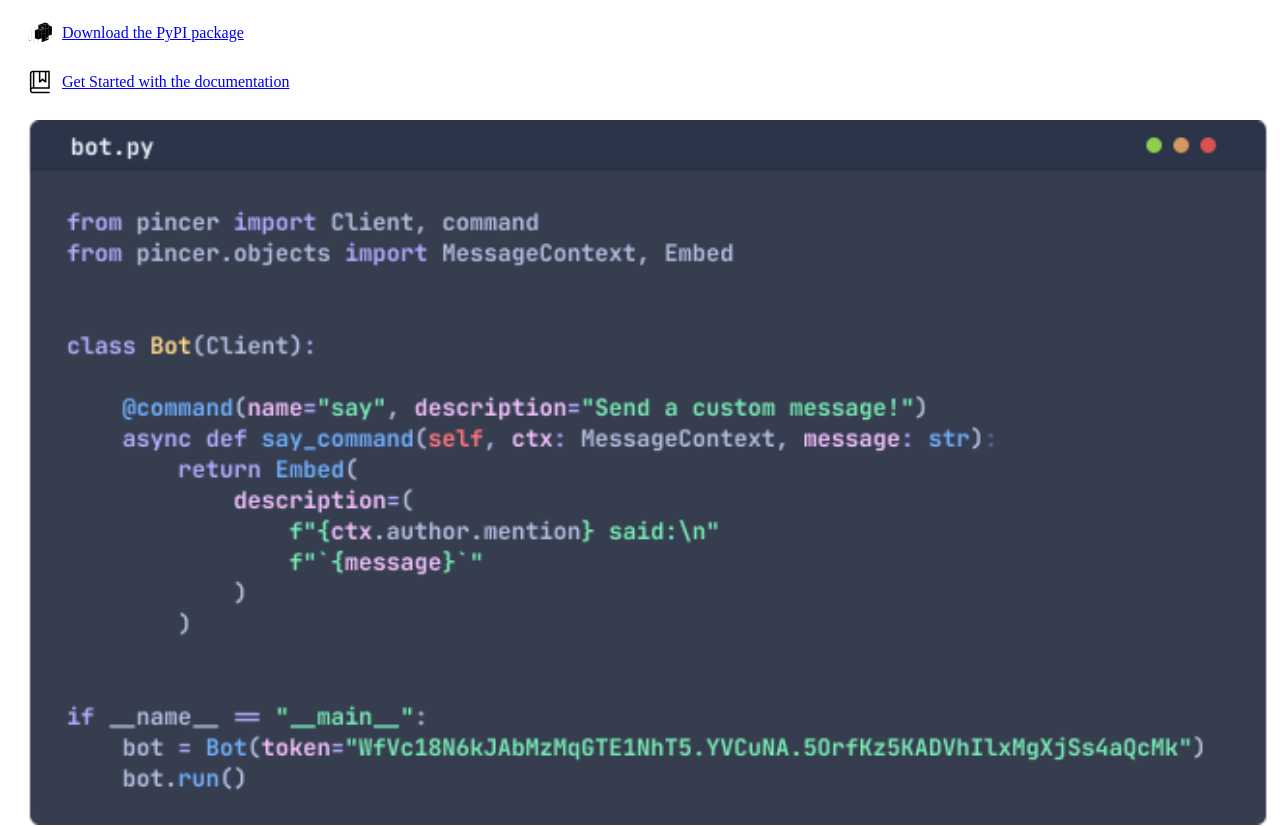
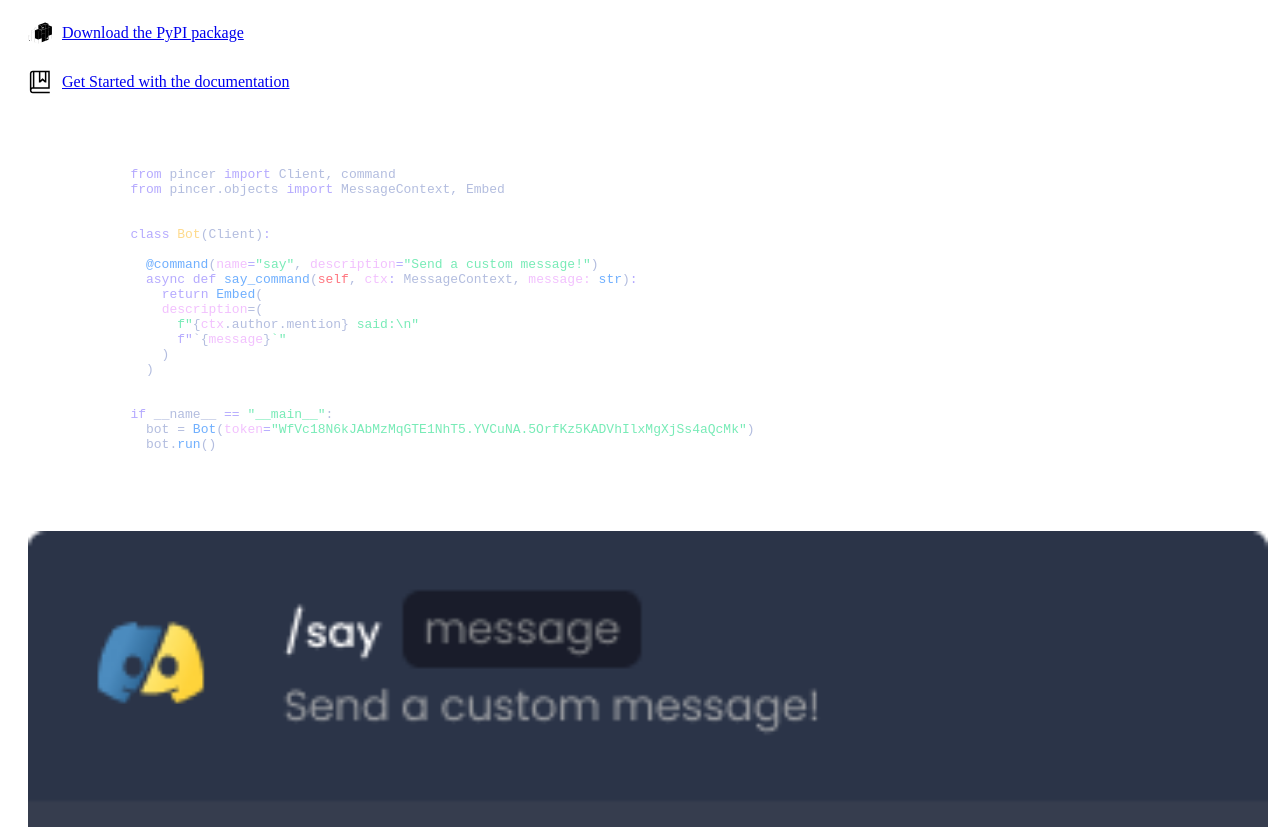
Before and after one commit to Pincer-org/.dev, a Vue app: page / in a window 1280 px wide. Shown: the part 2000-2827 px from the top of the page. Built offline with nearby package versions, Linux system fonts and the light colour scheme; the HTML template or start-up script is replaced by a standard one.

Commit message:
:recycle: Extracting code component

```diff
--- a/src/components/Hero.vue
+++ b/src/components/Hero.vue
@@ -1,6 +1,8 @@
 <script setup>
   import BlueButton from './buttons/BlueButton.vue'
   import GhButton from './buttons/GhButton.vue'
+
+  import BlockCode from './demo/BlockCode.vue'
 </script>
 <template>
   <div class="hero">
@@ -126,8 +128,7 @@
       </nav>
     </div>
     <div class="right">
-      <img src="img/window_code_block.png"
-           alt="API simple Discord bottom with a /say command written written using pincer."/>
+      <BlockCode />
       <img src="img/discord_command_demo.png" alt="An user writing and triggering the /say example command.">
       <img src="img/command_output.png" alt="The result of the /say command.">
     </div>
--- /dev/null
+++ b/src/components/demo/BlockCode.vue
@@ -0,0 +1,39 @@
+<script setup>
+  import T from './T.vue'
+</script>
+<template>
+  <figure>
+    <figcaption>
+      <p></p>
+    </figcaption>
+    <pre>
+      <code>
+        <T c="p">from</T> pincer <T c="p">import</T> Client, command
+        <T c="p">from</T> pincer.objects <T c="p">import</T> MessageContext, Embed
+
+
+        <T c="p">class</T> <T c="y">Bot</T>(Client)<T c="p">:</T>
+
+          <T c="b">@command</T>(<T c="k">name</T><T c="p">=</T><T c="g">"say"</T>, <T c="k">description</T><T c="p">=</T><T c="g">"Send a custom message!"</T>)
+          <T c="p">async def</T> <T c="b">say_command</T>(<T c="r">self</T>, <T c="k">ctx</T><T c="p">:</T> MessageContext, <T c="k">message</T><T c="k">:</T> <T c="b">str</T>)<T c="p">:</T>
+            <T c="p">return</T> <T c="b">Embed</T>(
+            <T c="k">description</T>=(
+              <T c="g">f"</T>{<T c="k">ctx</T>.author.mention}<T c="g"> said:\n"</T>
+              <T c="p">f"</T>`{<T c="k">message</T>}<T c="g">`"</T>
+            )
+          )
+
+
+        <T c="p">if</T> __name__ <T c="p">==</T> <T c="g">"__main__"</T>:
+          bot = <T c="b">Bot</T>(<T c="k">token</T><T c="p">=</T><T c="g">"WfVc18N6kJAbMzMqGTE1NhT5.YVCuNA.5OrfKz5KADVhIlxMgXjSs4aQcMk"</T>)
+          bot.<T c="b">run</T>()
+      </code>
+    </pre>
+  </figure>
+</template>
+<style scoped>
+code {
+  white-space: pre;
+  color: #B3BDDF;
+}
+</style>
--- /dev/null
+++ b/src/components/demo/T.vue
@@ -0,0 +1,18 @@
+<script setup>
+defineProps({c: String})
+</script>
+<template>
+  <span v-bind:class=c>
+    <slot></slot>
+  </span>
+</template>
+<style lang="scss" scoped>
+span {
+  &.p {color: #B5AAFE}
+  &.y {color: #FEDA8C}
+  &.b {color: #6FAFFE}
+  &.r {color: #FF757F}
+  &.g {color: #78EBB7}
+  &.k {color: #F2C1FE}
+}
+</style>
```
